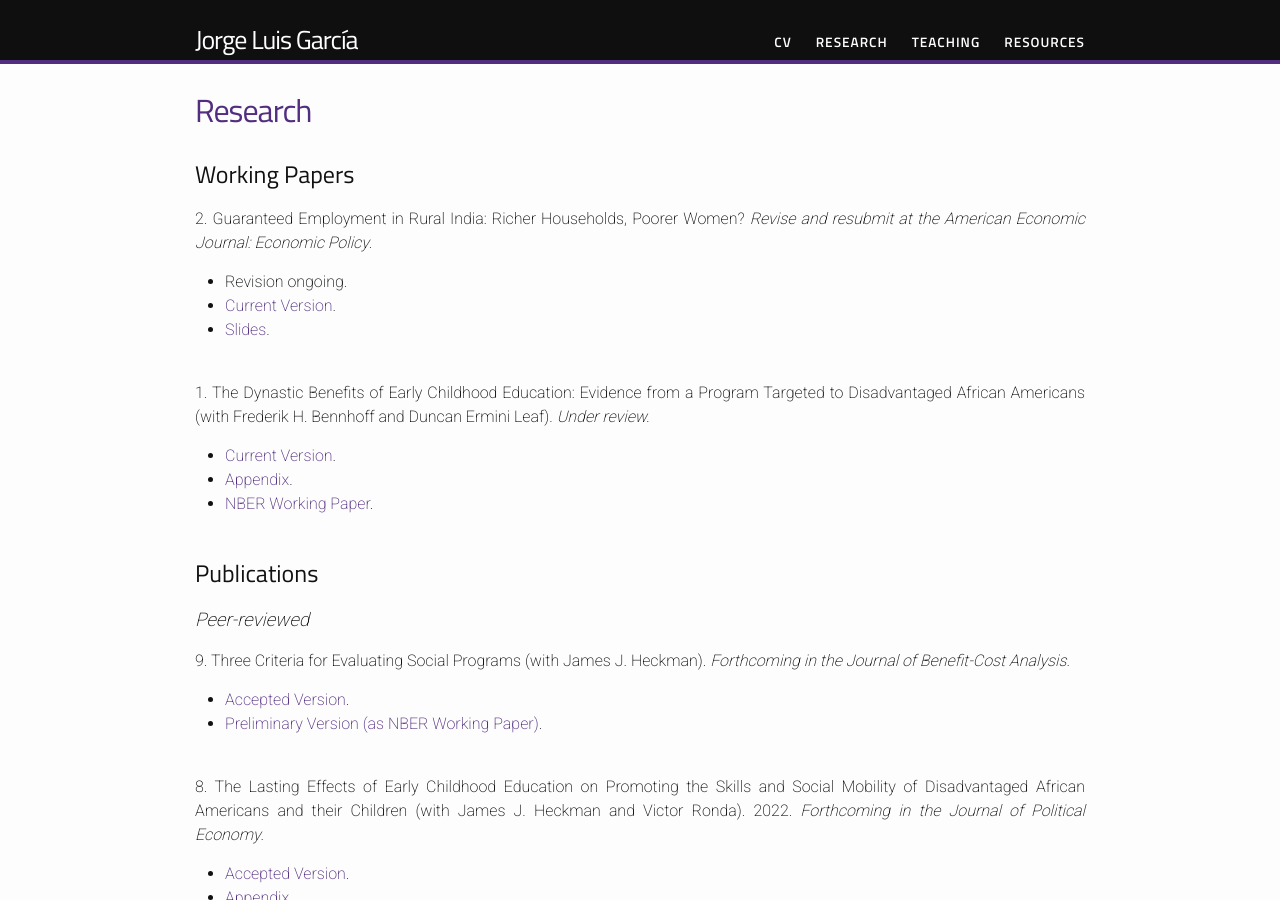
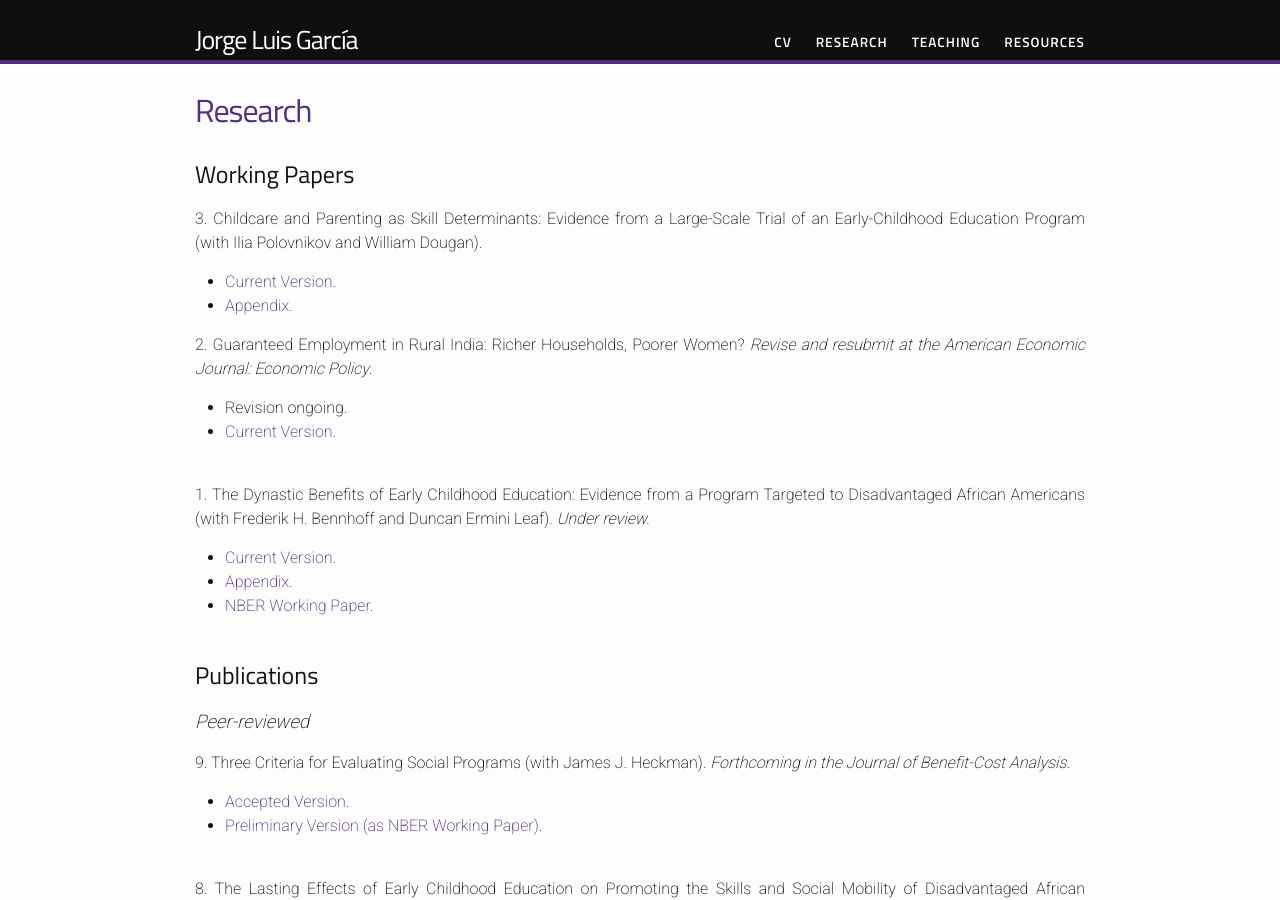
Before and after one commit to jorgelgarcia/jorgelgarcia.github.io, a Jekyll site: the page built from research.md, in a window 1280 px wide and 900 px high. Built offline with Jekyll 4.4.1, drawn with Linux system fonts in a browser that asks for light colours; nearby versions of some CDN libraries; some web fonts are replaced.

Commit message:
add paper with i and b

```diff
--- a/research.md
+++ b/research.md
@@ -6,10 +6,13 @@ permalink: /research/
 <style>body {text-align: justify}</style>
 ## Working Papers
 
+3\. Childcare and Parenting as Skill Determinants: Evidence from a Large-Scale Trial of an Early-Childhood Education Program (with Ilia Polovnikov and William Dougan).
+* [Current Version](https://www.dropbox.com/s/37mo3i6jj2deipy/childcareparentingihdp_paper_09302022a_jlg.pdf?dl=0).
+* [Appendix](https://www.dropbox.com/s/5j9o8ct3fjonx2h/childcareparentingihdp_appendix_09302022a_jlg.pdf?dl=0).
+
 2\. Guaranteed Employment in Rural India: Richer Households, Poorer Women? <em>Revise and resubmit at the American Economic Journal: Economic Policy</em>.
 * Revision ongoing.
 * [Current Version](https://www.dropbox.com/s/seo3ove2e09vh18/gem_paper_05222022a_jlg.pdf?dl=0).
-* [Slides](https://www.dropbox.com/s/yfg0iwq3f0ubi5d/gem_slides_03072022a_jlg.pdf?dl=0).
 <br/>
 <br/>
 
```
